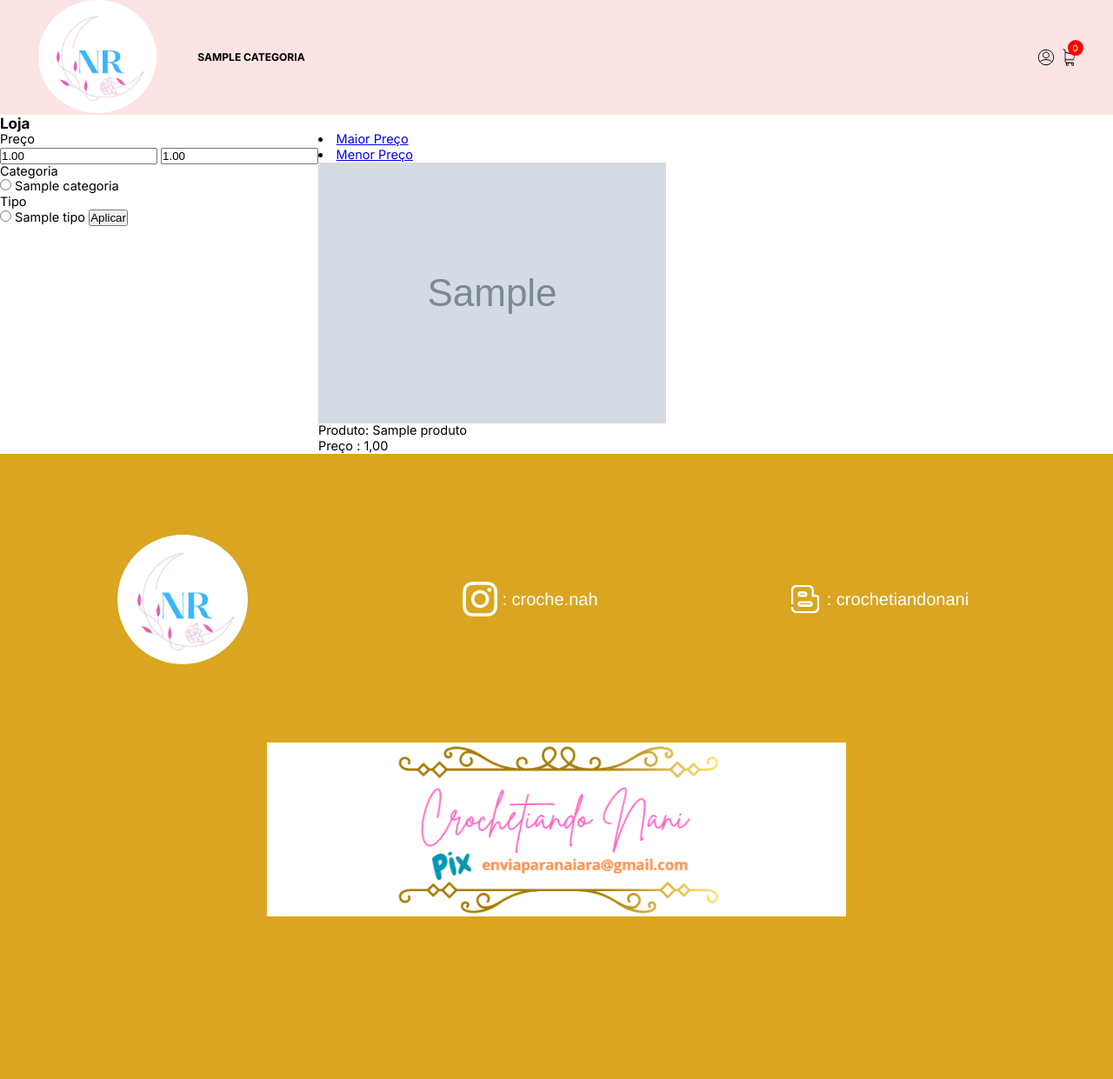
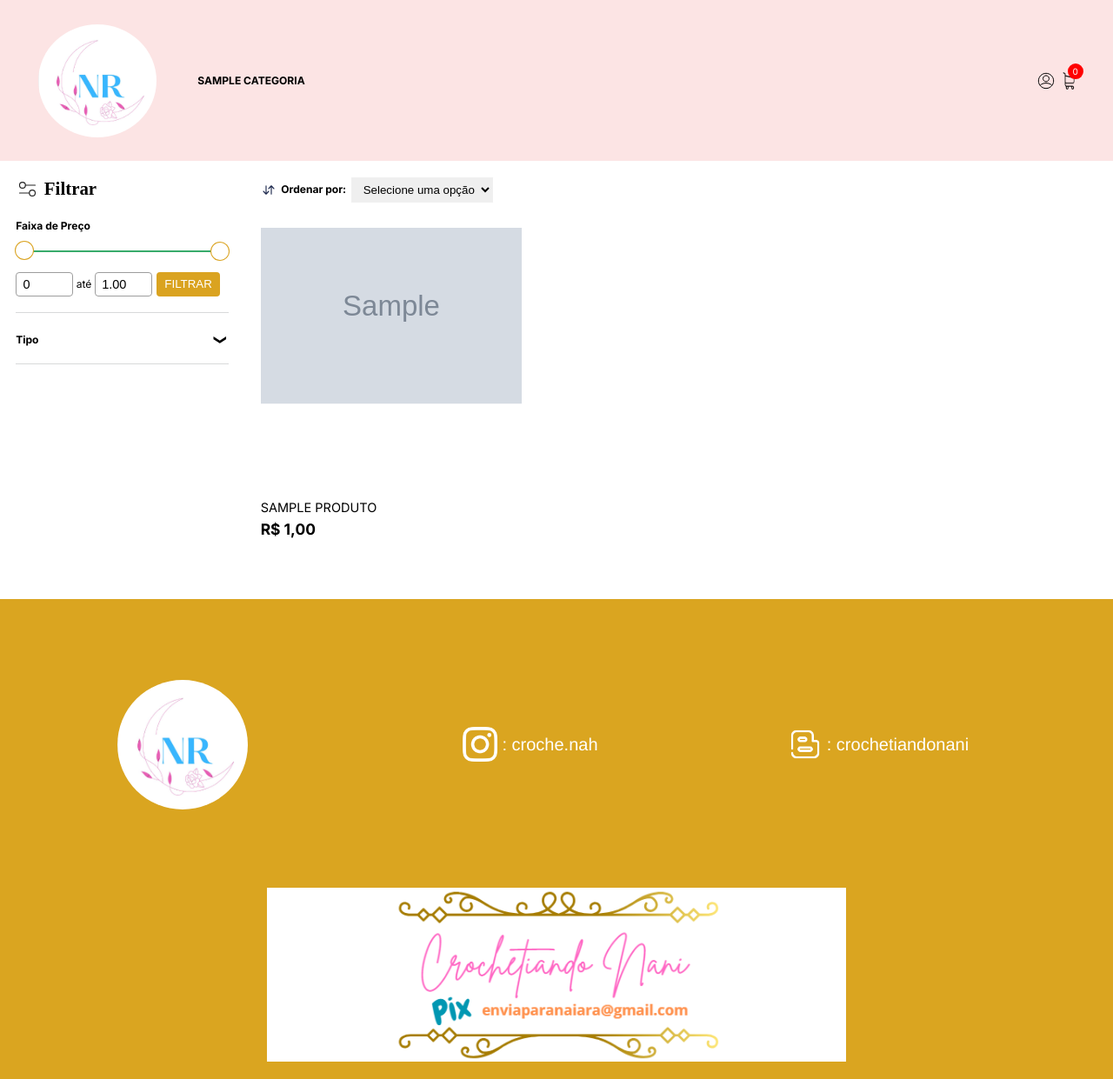
Before and after one commit to Victrosimao/Crochetiando-nani, a Django app: page /loja/ in a window 1280 px wide. Shown: the whole page at 87% size. Before the commit the page ends 1054 px from the top, so only its background shows below. Run offline with Django 5.2, Linux system fonts and the light colour scheme; a user stored in the database is signed in; tables that the repository leaves empty hold one stand-in row (values such as "Sample post"); grey boxes marked "Sample" are stand-in pictures; some libraries are stand-ins or nearby versions.

Commit message:
Front end filtro da loja

```diff
--- a/loja/templates/base.html
+++ b/loja/templates/base.html
@@ -6,7 +6,7 @@
     <meta charset="UTF-8">
     <meta name="viewport" content="width=device-width, initial-scale=1.0">
     <title>Crochetiando Nani</title>
-    <link rel="stylesheet" type="text/css" href="{% static 'css/main.css' %}">
+    <link rel="stylesheet" type="text/css" href="{% static 'css/style.comp.css' %}">
     <link rel="stylesheet" type="text/css" href="{% static 'css/rodape.css' %}">
     <link rel="stylesheet" href="https://cdnjs.cloudflare.com/ajax/libs/font-awesome/6.6.0/css/all.min.css" integrity="sha512-Kc323vGBEqzTmouAECnVceyQqyqdsSiqLQISBL29aUW4U/M7pSPA/gEUZQqv1cwx4OnYxTxve5UMg5GT6L4JJg==" crossorigin="anonymous" referrerpolicy="no-referrer" />
     <link rel="preconnect" href="https://fonts.googleapis.com" />
--- a/loja/templates/loja.html
+++ b/loja/templates/loja.html
@@ -3,52 +3,181 @@
 {% load l10n %}
 
 {% block body %}
+<main class="principal principal--padding-b">
+    <section class="loja">
+      <form class="menu" method="POST" action="">
+        {% csrf_token %}
+        <div class="menu__cabecalho">
+          <div class="menu__titulos">
+            <div>
+              <img
+                class="menu__icone"
+                src="{% static 'images/filter-big-1-svgrepo-com.svg' %}"
+                alt="Ícone filtrar"
+              />
+            </div>
+            <p class="menu__titulo">Filtrar</p>
+          </div>
 
-<h3>Loja</h3>
+          <p class="menu__fechar-filtro">X</p>
+        </div>
 
+        <div class="menu__preco">
+          <p class="menu__subtitulo">Faixa de Preço</p>
 
-<div style="display: flex;">
-    <form method="POST" action="">
-        {% csrf_token %}
-        <p>Preço</p>
-        <input type="number" name="preco_minimo" value=
-        {% localize off %}
-        {{ minimo }}
-        {% endlocalize %}>
-        <input type="number" name="preco_maximo" value={% localize off %}
-        {{ maximo }}
-        {% endlocalize %}>
+          <div class="range_container">
+            <div class="sliders_control">
+              <input
+                id="fromSlider"
+                type="range"
+                value=0
+                min=0
+                max={% localize off %}{{ maximo }}{% endlocalize %}
+              />
+              <input
+                id="toSlider"
+                type="range"
+                value={% localize off %}{{ maximo }}{% endlocalize %}
+                min=0
+                max={% localize off %}{{ maximo }}{% endlocalize %}
+              />
+            </div>
 
-        <p>Categoria</p>
+            <div class="menu__controles">
+              <div class="form_control">
+                <div class="form_control_container">
+                  <input
+                    class="form_control_container__time__input"
+                    type="number"
+                    id="fromInput"
+                    name="preco_minimo"
+                    value=0
+                    min=0
+                    max={% localize off %}{{ maximo }}{% endlocalize %}
+                  />
+                </div>
+                <p>até</p>
+                <div class="form_control_container">
+                  <input
+                    class="form_control_container__time__input"
+                    type="number"
+                    id="toInput"
+                    name="preco_maximo"
+                    value={% localize off %}{{ maximo }}{% endlocalize %}
+                    min=0
+                    max={% localize off %}{{ maximo }}{% endlocalize %}
+                  />
+                </div>
+              </div>
 
-        {% for categoria in categorias %}
-            <input type="radio" name="categoria" value={{ categoria.slug}}>
-            <label for="{{categoria.slug}}">{{categoria.nome}}</label>
-        {% endfor %}
+              <button type="submit" class="menu__botao">Filtrar</button>
+            </div>
+          </div>
+        </div>
 
-        <p>Tipo</p>
+        <div class="menu__expansivel">
+          <div class="menu__expansivel-cabecalho menu__expansivel-cabecalho--aberto">
+            <p class="menu__subtitulo">Tipo</p>
+          </div>
 
-        {% for tipo in tipos_navegacao %}
-            <input type="radio" name="tipo" value={{ tipo.slug}}>
-            <label for="{{tipo.slug}}">{{tipo.nome}}</label>
-        {% endfor %}
+          <div class="menu__expansivel-conteudo">
+            <div class="menu__categorias">
+            {% if request.path == '/loja/amigurumi/' %}
+                <div class="menu__categoria">
+                  <div class="menu__categoria-quadrado"></div>
+                  <div class="menu__categoria-texto">Amigurumi Animado</div>
+                  <input
+                    class="menu__checkbox"
+                    type="radio"
+                    name="tipo"
+                    value="amigurumi-animado"
+                  />
+                </div>
+            {% elif request.path == '/loja/acessorios/' %}
+                <div class="menu__categoria">
+                  <div class="menu__categoria-quadrado"></div>
+                  <div class="menu__categoria-texto">Bolsas</div>
+                  <input
+                    class="menu__checkbox"
+                    type="radio"
+                    name="tipo"
+                    value="bolsas"
+                  />
+                </div>
+            {% elif request.path == '/loja/moda/' %}
+                <div class="menu__categoria">
+                  <div class="menu__categoria-quadrado"></div>
+                  <div class="menu__categoria-texto">Xales</div>
+                  <input
+                    class="menu__checkbox"
+                    type="radio"
+                    name="tipo"
+                    value="xales"
+                  />
+                </div>
+            {% elif request.path == '/loja/tapetes/' %}
+                <div class="menu__categoria">
+                  <div class="menu__categoria-quadrado"></div>
+                  <div class="menu__categoria-texto">Tapete</div>
+                  <input
+                    class="menu__checkbox"
+                    type="radio"
+                    name="tipo"
+                    value="tapete"
+                  />
+                </div>
+              {% endif %}
+            </div>
+          </div>
+        </div>
+      </form>
 
-        <button type="submit"> Aplicar </button>
+      <div class="produtos">
+        <div class="produtos__cabecalho">
+          <button class="produtos__cabecalho-filtrar">Filtrar</button>
 
-    </form>
-    <div>
-        <li><a href="#" class="item-ordenar" name="maior-preco">Maior Preço</a></li>
-        <li><a href="#" class="item-ordenar" name="menor-preco">Menor Preço</a></li>
+          <div class="produtos__cabecalho-ordenarpor">
+            <div class="produtos__cabecalho-imgicone">
+              <img
+                class="produtos__cabecalho-icone"
+                src="{% static 'images/sort-vertical-svgrepo-com.svg' %}"
+                alt=""
+              />
+            </div>
+            <p class="produtos__subtitulo">Ordenar por:</p>
+            <select class="produtos__select" onchange="redirectToPage()">
+              <option value="">Selecione uma opção</option>
+              <option class="item-ordenar" value="maior-preco">Maior preço</option>
+              <option class="item-ordenar" value="menor-preco">Menor preço</option>
+            </select>
+          </div>
+        </div>
 
-        {% for produto in produtos %}
-        <a href="{% url 'ver_produto' produto.id %}">
-        <img src="{{produto.imagem.url}}">
-        </a>
-        <p>Produto: {{produto.nome}}</p>
-        <p>Preço : {{produto.preco}}</p>
+        <div class="produtos__grade">
+            {% for produto in produtos %}
+            <a
+              href="{% url 'ver_produto' produto.id %}"
+              class="produto"
+            >
+              <div class="produto__imagem">
+                <img
+                  src="{{ produto.imagem.url }}"
+                  alt="Imagem do Produto"
+                />
+              </div>
 
-        {% endfor %}
-    </div>
+              <div class="produto__textos">
+                <p class="produto__titulo">{{ produto.nome }}</p>
+                <div class="produto__preco">
+                  <p class="produto__avista">R$ {{ produto.preco }}</p>
+                </div>
+              </div>
+            </a>
+            {% endfor %}
+          </div>
+      </div>
 
-</div>
+    </section>
+  </main>
+
 {% endblock %}
--- a/static/css/style.comp.css
+++ b/static/css/style.comp.css
@@ -2,7 +2,7 @@
 .checkout__botao, .subtotal__botao, .s-produto__adicicionar {
   margin-top: 1.28rem;
   width: 100%;
-  background-color: #38ab6b;
+  background-color: #daa320;
   border-radius: 8px;
   color: #fff;
   font-size: inherit;
@@ -15,7 +15,7 @@
   text-align: center;
 }
 .checkout__botao:hover, .subtotal__botao:hover, .s-produto__adicicionar:hover {
-  background-color: #2b8553;
+  background-color: #daa320;
 }
 
 * {
@@ -258,7 +258,7 @@ img {
     justify-content: space-between;
     gap: 0;
     border-width: 0;
-    margin: 0 2rem 2rem 2rem;
+    margin: 2rem 2rem 2rem 2rem;
   }
   .cabecalho__link::after {
     content: "❯";
@@ -351,10 +351,13 @@ img {
   position: absolute;
   top: 100%;
   left: 0;
-  right: 0;
+  min-width: 200px;
+  padding: 1rem 2rem;
   background-color: #fff;
-  padding: 3.12rem 4.88rem;
-  box-shadow: 0 0 0.2rem rgba(0, 0, 0, 0.1);
+  border-radius: 0.5rem;
+  box-shadow: 0 4px 8px rgba(0, 0, 0, 0.2);
+  z-index: 999;
+  transition: visibility 0.2s ease-in-out, opacity 0.2s ease-in-out;
 }
 @media (max-width: 59.375em) {
   .cabecalho__expansao-tipos {
@@ -367,6 +370,7 @@ img {
     flex-direction: column;
     gap: 2rem;
     transition: max-height 0.3s ease-in-out;
+    margin-top: 1rem;
   }
 }
 .cabecalho__imagem {
@@ -957,7 +961,7 @@ img {
   height: 20px;
   background-color: #fff;
   border-radius: 50%;
-  box-shadow: 0 0 0 1px #c6c6c6;
+  box-shadow: 0 0 0 1px #daa320;
   cursor: pointer;
 }
 .sliders_control input[type=range]::-moz-range-thumb {
@@ -1042,18 +1046,18 @@ img {
 }
 .produto__imagem {
   height: auto;
-  aspect-ratio: 428/500;
+  aspect-ratio: 500/500;
   overflow: hidden;
   position: relative;
 }
 .produto__imagem img {
   position: absolute;
-  top: 50%;
+  top: 30%;
   transform: translate(0, -50%);
-  transition: transform ease-in-out 0.3s;
+  transition: transform ease-in-out 0.5s;
 }
 .produto__imagem img:hover {
-  transform: translate(0, -50%) scale(1.5);
+  transform: translate(0, -50%) scale(1.2);
 }
 .produto__textos {
   display: flex;
@@ -1231,7 +1235,7 @@ img {
   border-bottom: 1px solid #d8d9da;
 }
 .menu__botao {
-  background-color: #38ab6b;
+  background-color: #daa320;
   color: #fff;
   text-transform: uppercase;
   border-radius: 4px;
--- a/static/js/main.js
+++ b/static/js/main.js
@@ -1,8 +1,7 @@
 var url = new URL(document.URL);
-var itens = document.getElementsByClassName("item-ordenar")
+var itens = document.getElementsByClassName("item-ordenar");
 
-
-for (i=0;i < itens.length;i++){
-    url.searchParams.set("ordem", itens[i].name);
-    itens[i].href = url.href;
+for (i = 0; i < itens.length; i++){
+    url.searchParams.set("ordem", itens[i].value);
+    itens[i].value = url.href;
 }
```
Also changed, not shown: backup.sql, static/images/carrinho-de-compras.png (deleted), static/images/carrinho.png (deleted), static/images/checkout-endereco.png (deleted), static/images/checkout-logado.png (deleted), static/images/checkout.png (deleted), static/images/image (7).png (deleted), static/images/image_18.png (deleted), static/images/image_19.png (deleted), static/images/image_20.png (deleted), static/images/image_21.png (deleted), static/images/minha-conta.png (deleted).
